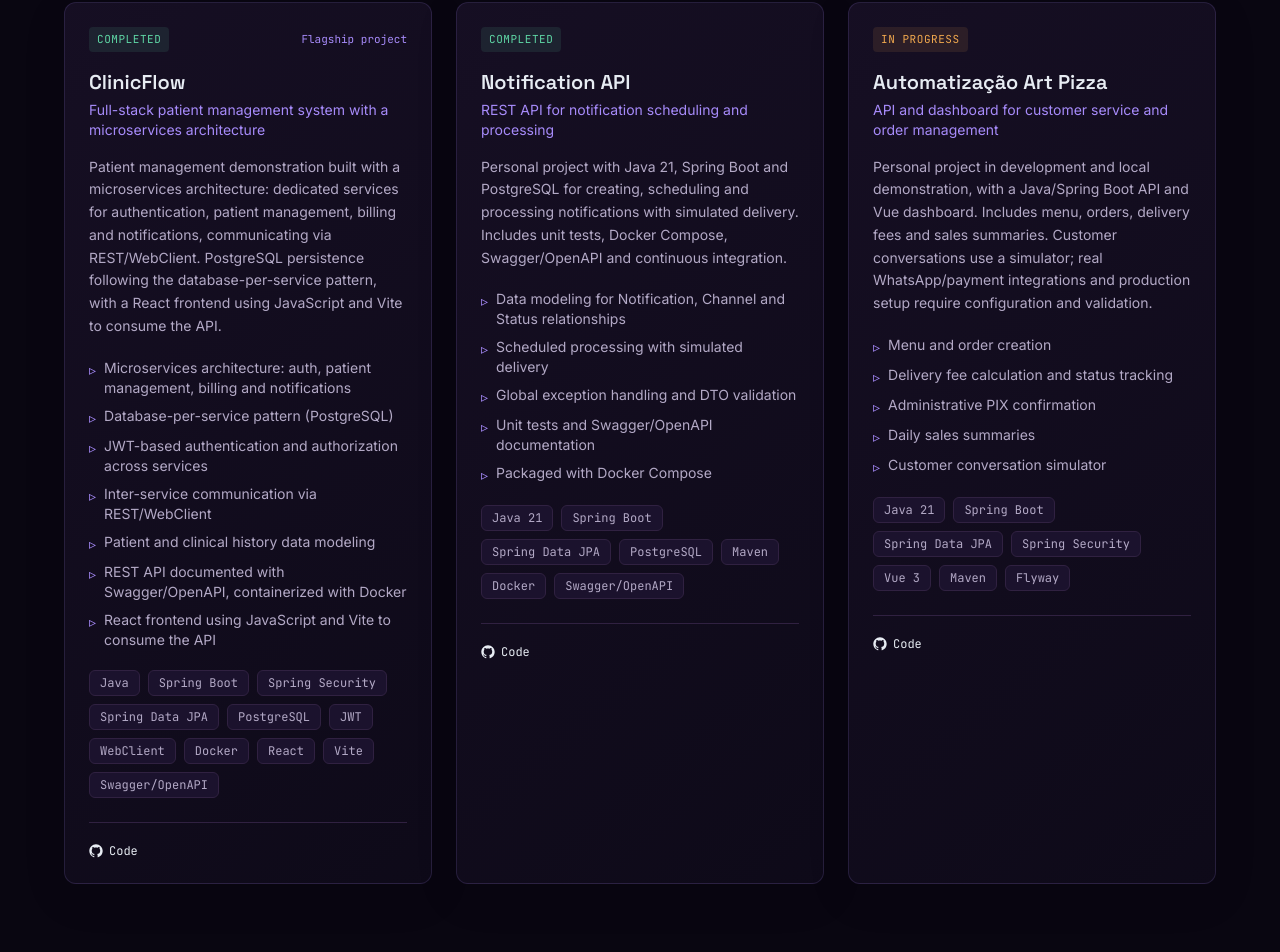
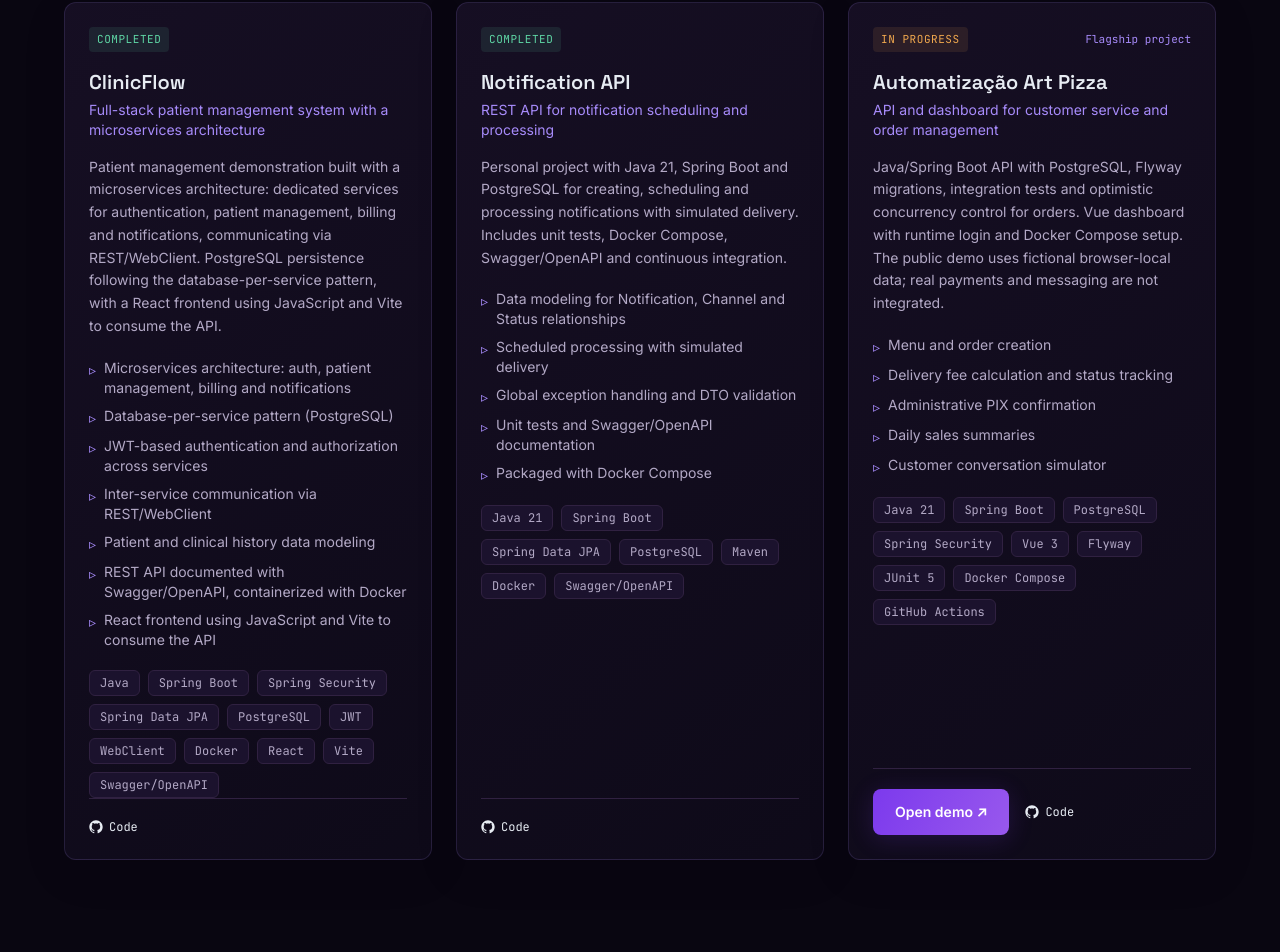
Before and after one commit to FernandoTorresD97/fernando-torres-portfolio, a Vue app: page / in a window 1280 px wide. Shown: the part 2629-3581 px from the top of the page. Built offline with nearby package versions, Linux system fonts and the light colour scheme.

Commit message:
Feature Art Pizza integration tests and link public interactive demo

```diff
--- a/src/components/ProjectsSection.vue
+++ b/src/components/ProjectsSection.vue
@@ -46,7 +46,10 @@ const { t, locale } = useI18n()
           <span v-for="tech in project.stack" :key="tech" class="tag">{{ tech }}</span>
         </div>
 
-        <div class="mt-6 pt-5 border-t border-base-line flex gap-4">
+        <div class="mt-auto pt-5 border-t border-base-line flex flex-wrap items-center gap-4">
+          <a v-if="project.demo" :href="project.demo" target="_blank" rel="noopener" class="btn-primary">
+            {{ locale === 'pt' ? 'Abrir demonstração ↗' : 'Open demo ↗' }}
+          </a>
           <a
             v-if="project.github"
             :href="project.github"
--- a/src/data/projects.ts
+++ b/src/data/projects.ts
@@ -60,7 +60,7 @@ export const projects: Project[] = [
       ],
     },
     github: 'https://github.com/FernandoTorresD97/clinicflow',
-    featured: true,
+    featured: false,
   },
   {
     id: 'notification-api',
@@ -102,15 +102,17 @@ export const projects: Project[] = [
       en: 'API and dashboard for customer service and order management',
     },
     description: {
-      pt: 'Projeto pessoal em desenvolvimento e demonstração local, com API Java/Spring Boot e painel Vue. Inclui cardápio, pedidos, frete e resumo de vendas. Atendimento demonstrado por simulador; integrações reais de WhatsApp e pagamentos e o ambiente de produção ainda precisam de configuração e homologação.',
-      en: 'Personal project in development and local demonstration, with a Java/Spring Boot API and Vue dashboard. Includes menu, orders, delivery fees and sales summaries. Customer conversations use a simulator; real WhatsApp/payment integrations and production setup require configuration and validation.',
+      pt: 'API Java/Spring Boot com PostgreSQL, migrações Flyway, testes de integração e controle de concorrência nos pedidos. Painel Vue com login e execução preparada com Docker Compose. A demonstração pública usa dados fictícios no navegador; pagamentos e mensagens reais ainda não estão integrados.',
+      en: 'Java/Spring Boot API with PostgreSQL, Flyway migrations, integration tests and optimistic concurrency control for orders. Vue dashboard with runtime login and Docker Compose setup. The public demo uses fictional browser-local data; real payments and messaging are not integrated.',
     },
-    stack: ['Java 21', 'Spring Boot', 'Spring Data JPA', 'Spring Security', 'Vue 3', 'Maven', 'Flyway'],
+    stack: ['Java 21', 'Spring Boot', 'PostgreSQL', 'Spring Security', 'Vue 3', 'Flyway', 'JUnit 5', 'Docker Compose', 'GitHub Actions'],
     highlights: {
       pt: ['Cardápio e criação de pedidos', 'Cálculo de frete e acompanhamento por status', 'Confirmação administrativa de PIX', 'Resumo diário de vendas', 'Simulador de atendimento conversacional'],
       en: ['Menu and order creation', 'Delivery fee calculation and status tracking', 'Administrative PIX confirmation', 'Daily sales summaries', 'Customer conversation simulator'],
     },
     github: 'https://github.com/FernandoTorresD97/automatizacao-artpizza',
+    demo: 'https://fernandotorresd97.github.io/automatizacao-artpizza/',
+    featured: true,
   },
 ]
 
```
